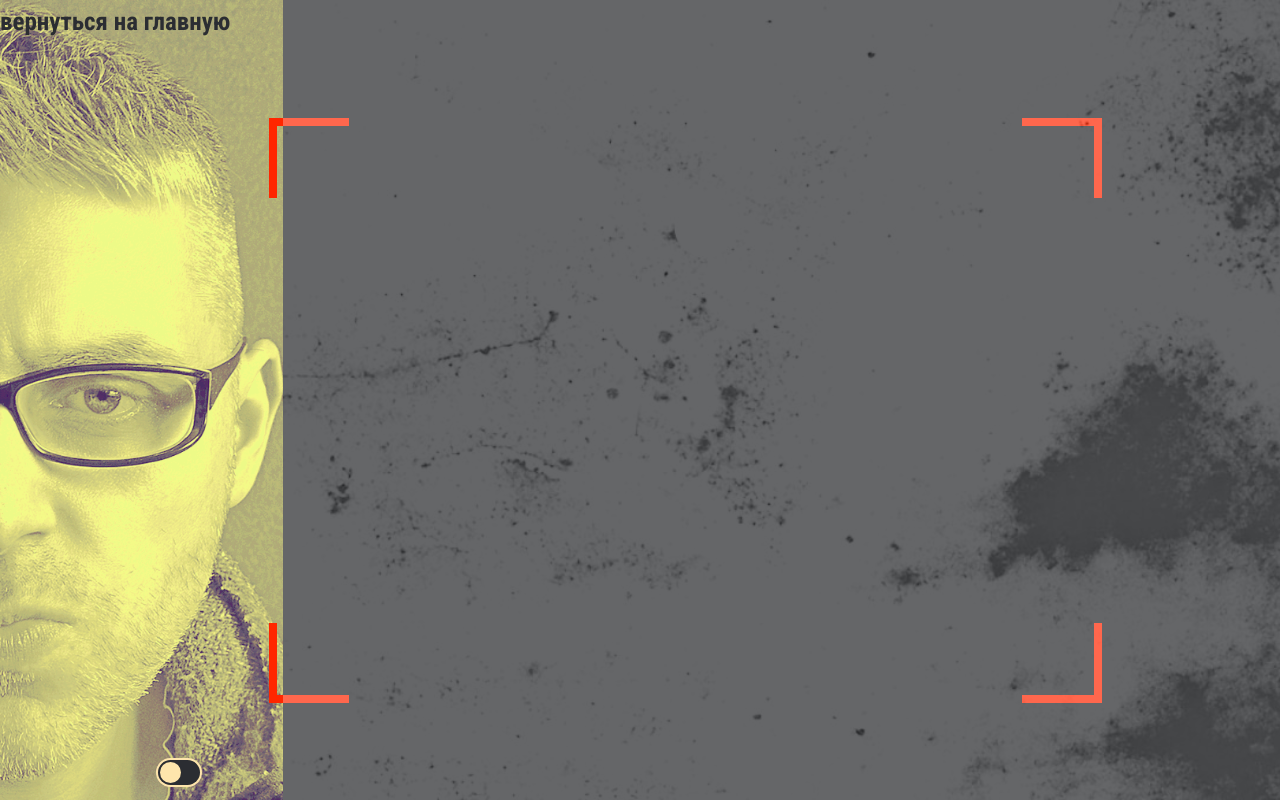
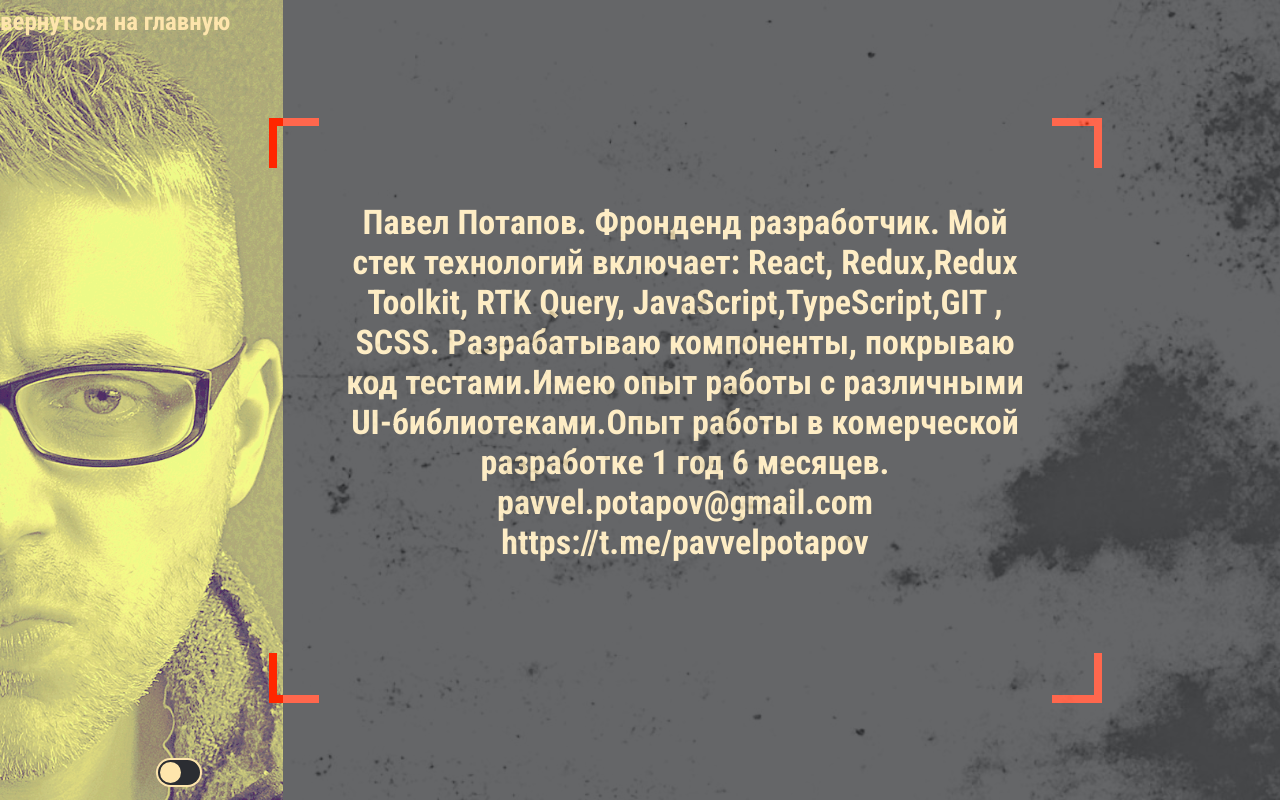
Before and after one commit to pavelminsk1979/portfolioNew, a React (Vite) app: page /info in a window 1280 px wide. Built offline with nearby package versions, Linux system fonts and the light colour scheme.

Commit message:
finish short info

```diff
--- a/src/components/shortInfo/ShortInfo.module.scss
+++ b/src/components/shortInfo/ShortInfo.module.scss
@@ -18,7 +18,6 @@ span {
   font-family: var(--font-family-primary);
   font-size: var(--font-size-xxl);
   font-weight: var(--font-weight-bold);
-  color: #2b2d32;
 }
 
 .blockContent {
@@ -49,8 +48,8 @@ span {
 }
 
 .upLt {
-  width: 80px;
-  height: 80px;
+  width: 50px;
+  height: 50px;
   border-top: 8px solid var(--color-danger-900);
   border-left: 8px solid var(--color-danger-900);
   border-right-width: 0;
@@ -58,17 +57,37 @@ span {
 }
 
 .upRt {
-  width: 80px;
-  height: 80px;
+  width: 50px;
+  height: 50px;
   border-top: 8px solid var(--color-danger-900);
   border-left-width: 0;
   border-right: 8px solid var(--color-danger-900);
   border-bottom-width: 0;
 }
 
+.blockText {
+  width: 100%;
+  height: 90%;
+  display: flex;
+  justify-content: center;
+}
+
+.text {
+  width: 85%;
+  height: 100%;
+  text-align: center;
+}
+
+p {
+  font-family: var(--font-family-primary);
+  font-size: var(--font-size-xxxl);
+  font-weight: var(--font-weight-bold);
+  line-height: var(--line-height-l);
+}
+
 .lowLt {
-  width: 80px;
-  height: 80px;
+  width: 50px;
+  height: 50px;
   border-top-width: 0;
   border-left: 8px solid var(--color-danger-900);
   border-right-width: 0;
@@ -76,8 +95,8 @@ span {
 }
 
 .lowRt {
-  width: 80px;
-  height: 80px;
+  width: 50px;
+  height: 50px;
   border-top-width: 0;
   border-left-width: 0;
   border-right: 8px solid var(--color-danger-900);
--- a/src/components/shortInfo/ShortInfo.tsx
+++ b/src/components/shortInfo/ShortInfo.tsx
@@ -20,12 +20,27 @@ export const ShortInfo = () => {
       <div className={st.header} onClick={handleOnClickNavigate}>
         <span onClick={handleOnClickNavigate}>вернуться на главную</span>
       </div>
+
       <div className={st.blockContent}>
         <div className={st.frame}>
           <div className={st.upperAngles}>
             <div className={st.upLt} />
             <div className={st.upRt} />
           </div>
+
+          <div className={st.blockText}>
+            <div className={st.text}>
+              <p>
+                Павел Потапов. Фронденд разработчик. Мой стек технологий включает: React,
+                Redux,Redux Toolkit, RTK Query, JavaScript,TypeScript,GIT , SCSS. Разрабатываю
+                компоненты, покрываю код тестами.Имею опыт работы с различными UI-библиотеками.Опыт
+                работы в комерческой разработке 1 год 6 месяцев. <br /> pavvel.potapov@gmail.com
+                <br />
+                https://t.me/pavvelpotapov
+              </p>
+            </div>
+          </div>
+
           <div className={st.lowerAngles}>
             <div className={st.lowLt} />
             <div className={st.lowRt} />
--- a/src/styles/_typography.scss
+++ b/src/styles/_typography.scss
@@ -4,7 +4,7 @@
   // line heights
   --line-height-s: 16px;
   --line-height-m: 24px;
-  --line-height-l: 36px;
+  --line-height-l: 40px;
 
   // font sizes
   --font-size-xs: 8px;
@@ -13,7 +13,7 @@
   --font-size-l: 16px;
   --font-size-xl: 20px;
   --font-size-xxl: 25px;
-  --font-size-xxxl: 36px;
+  --font-size-xxxl: 34px;
 
   // font weights
   --font-weight-regular: 400;
```
